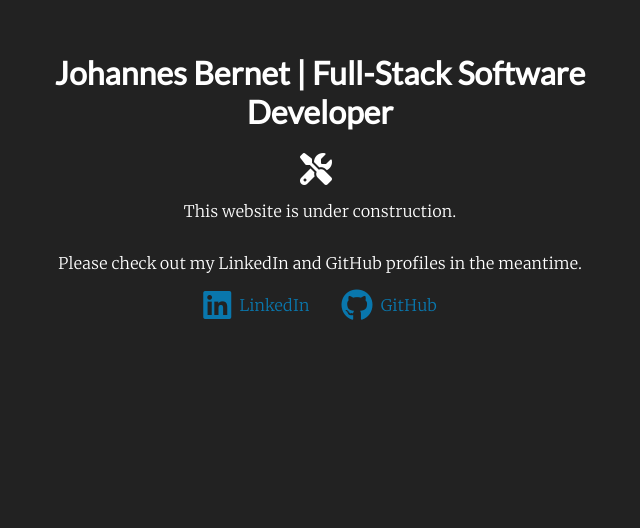
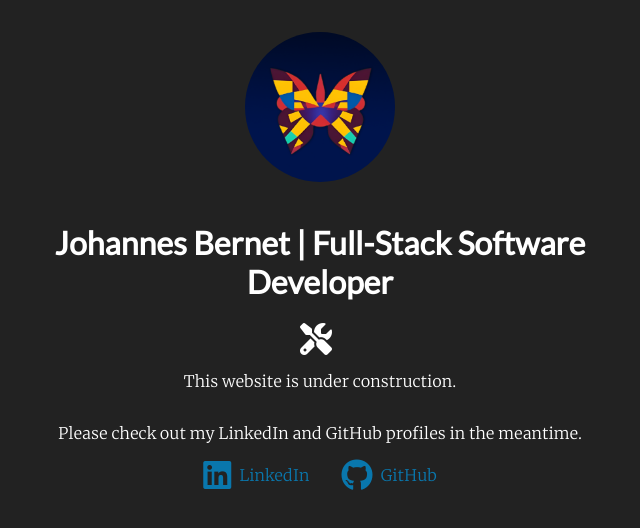
Before and after one commit to nacht-falter/johannesbernet.com, a plain HTML site: page index.html in a window 1280 px wide. Shown: the whole page, without its empty margins (320-960 px from the left). Drawn offline with Linux system fonts and the light colour scheme.

Commit message:
add image

```diff
--- a/index.html
+++ b/index.html
@@ -61,12 +61,18 @@
       font-size: 2rem;
       margin-right: 0.5rem;
     }
+
+    img {
+      border-radius: 50%;
+      margin-bottom: 1rem;
+    }
   </style>
 
   <title>Johannes Bernet | Full-Stack Software Developer</title>
 </head>
 
 <body>
+  <img src="assets/images/nacht-falter.png" alt="nacht-falter logo" width="150px" height="150px">
   <h1>Johannes Bernet | Full-Stack Software Developer</h1>
   <p><i class="fa-solid fa-screwdriver-wrench"></i></p>
   <p>This website is under construction.</p>
```
Also changed, not shown: assets/images/nacht-falter.png (added).
